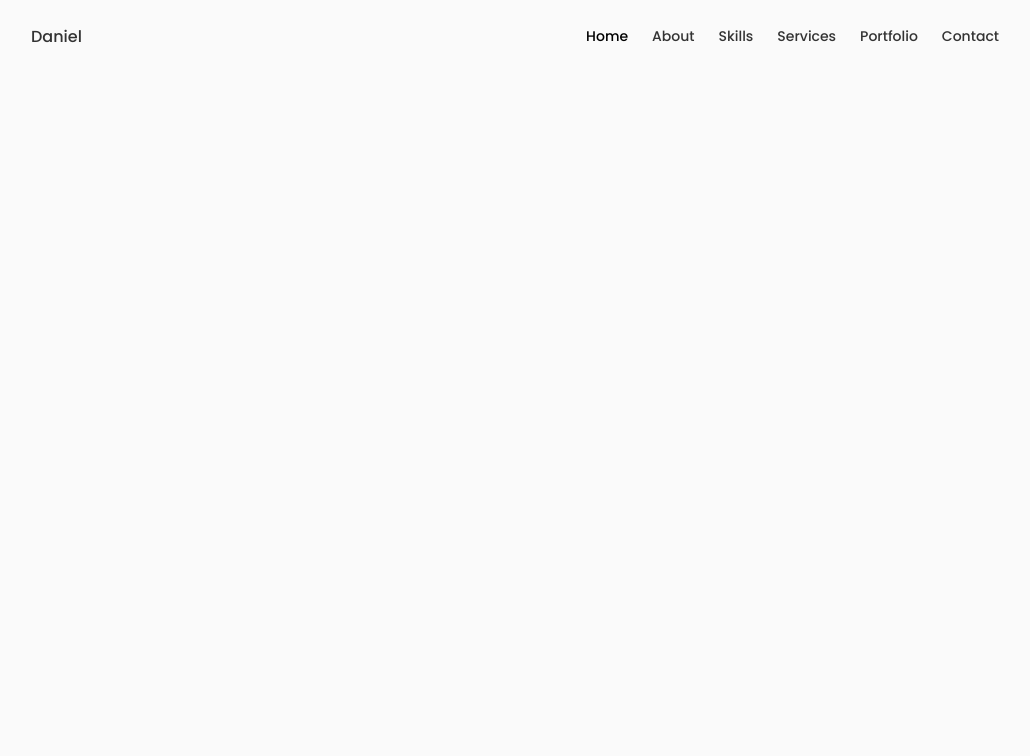
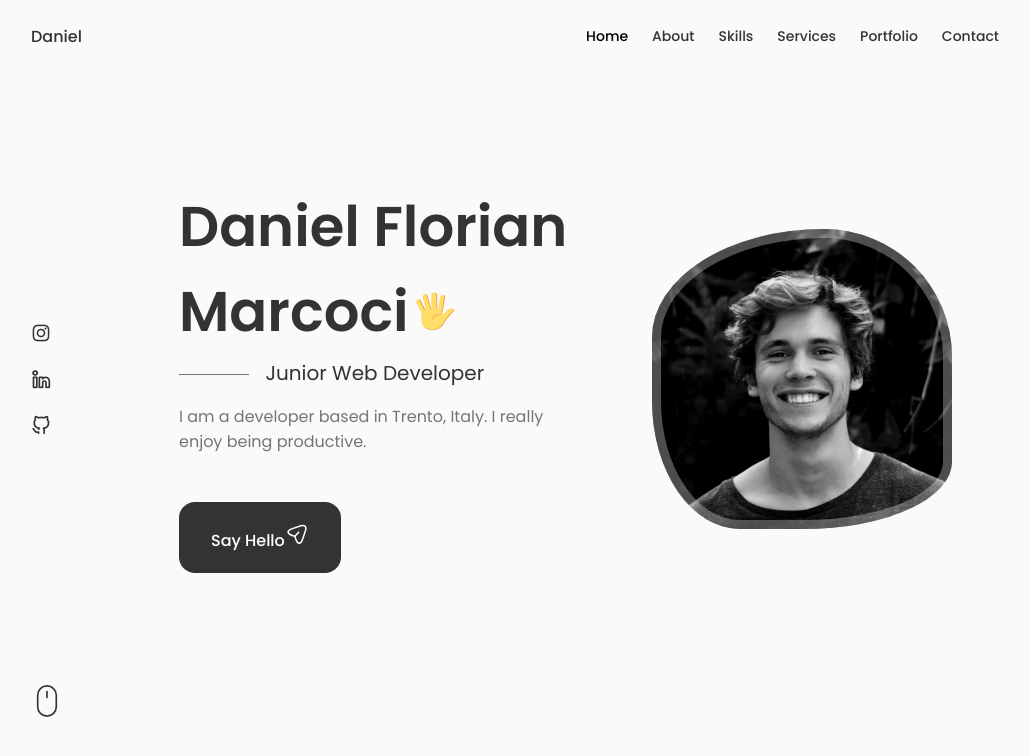
Before and after one commit to WezzieMan/portfolio, a React (Create React App) app: page / in a window 1280 px wide. Shown: the top 756 px of the page, without its empty margins (125-1155 px from the left). Built offline with nearby package versions, Linux system fonts and the light colour scheme.

Commit message:
Done half of the homePage

```diff
--- a/src/App.js
+++ b/src/App.js
@@ -1,10 +1,15 @@
 import Header from "./components/header/Header";
 import "./App.css"
+import Home from "./components/home/Home";
 
 function App() {
   return (
     <>
       <Header />
+
+      <main className="main">
+        <Home />
+      </main>
     </>
   );
 }
--- a/src/components/header/header.css
+++ b/src/components/header/header.css
@@ -30,23 +30,19 @@
   font-weight: var(--font-medium);
   transition: .3s;
 }
-.nav_close, .nav_toggle, .nav_icon {
-  display: none;
-}
+
+.nav_close, .nav_toggle, .nav_icon { display: none; }
+
 
 /* Active link */
-.active-link, .nav_link:hover {
-  color: var(--title-color-dark);
-}
+.active-link, .nav_link:hover { color: var(--title-color-dark); }
+
 
 /*==================== BREAKPOINTS ====================*/
 @media screen and (max-width: 768px) {
   .header {
     top: initial;
     bottom: 0;
-  }
-  .nav {
-    height: var(--header-height);
   }
   .nav_menu {
     position: fixed;
@@ -60,18 +56,15 @@
     transition: .3s;
   }
 
+  .nav { height: var(--header-height); }
+
   /* Show Menu */
-  .show-menu {
-    bottom: 0;
-  }
+  .show-menu { bottom: 0; }
 
   .nav_list {
     display: grid !important;
     grid-template-columns: repeat(3, 1fr);
     gap: 2rem;
-  }
-  .nav_icon {
-    font-size: 1.2rem;
   }
   .nav_close {
     position: absolute;
@@ -81,24 +74,17 @@
     cursor: pointer;
     color: var(--title-color);
   }
-  .nav_close:hover {
-    color: var(--title-color-dark);
+  .nav_toggle {
+    font-size: 1.1rem;
+    cursor: pointer;
   }
-.nav_toggle {
-  font-size: 1.1rem;
-  cursor: pointer;
-}
 
-  .nav_icon, .nav_close, .nav_toggle {
-    display: block;
-  }
+  .nav_icon                          { font-size: 1.2rem; }
+  .nav_close:hover                   { color: var(--title-color-dark); }
+  .nav_icon, .nav_close, .nav_toggle { display: block; }
 }
 
 @media screen and (max-width: 350px) {
-  .nav_menu {
-    padding: 2rem 0.25rem 4rem;
-  }
-  .nav_list {
-    column-gap: 0;
-  }
+  .nav_menu { padding: 2rem 0.25rem 4rem; }
+  .nav_list { column-gap: 0; }
 }
--- /dev/null
+++ b/src/components/home/Data.js
@@ -0,0 +1,84 @@
+const Data = () => {
+  return (
+    <div className="home_data">
+      <h1 className="home_title">Daniel Florian Marcoci
+        <svg
+          width="36"
+          height="36"
+          viewBox="0 0 48 48"
+          fill="none"
+          xmlns="http://www.w3.org/2000/svg"
+          class="home_hand"
+        >
+          <path
+            d="M25.4995 32.0305L31.3495 33.1555L36.1495 8.48051C36.4495 6.83051 35.3995 5.18051 33.8245 4.88051C32.1745 4.58051 30.5995 5.70551 30.2995 7.35551L25.4995 32.0305Z"
+            fill="#FFDD67"
+          ></path>
+          <path
+            d="M33.8996 4.88018C33.6746 4.80518 33.5246 4.80518 33.2996 4.80518C34.6496 5.33018 35.3996 6.75518 35.0996 8.25518L30.2996 32.9302L31.3496 33.1552L36.1496 8.48018C36.5246 6.75518 35.4746 5.18018 33.8996 4.88018Z"
+            fill="#EBA352"
+          ></path>
+          <path
+            d="M19.4995 32.7802H26.5495V5.55518C26.5495 3.53018 24.9745 1.80518 23.0245 1.80518C21.1495 1.80518 19.4995 3.45518 19.4995 5.55518V32.7802Z"
+            fill="#FFDD67"
+          ></path>
+          <path
+            d="M23.0995 1.80518C22.9495 1.80518 22.7245 1.80518 22.5745 1.88018C24.2995 2.18018 25.5745 3.68018 25.5745 5.55518V32.8552H26.6245V5.55518C26.6245 3.45518 25.0495 1.80518 23.0995 1.80518Z"
+            fill="#EBA352"
+          ></path>
+          <path
+            d="M15.7495 32.7054L21.7495 31.1304L15.2245 6.30541C14.7745 4.58041 13.0495 3.53041 11.3995 3.90541C9.74948 4.35541 8.77448 6.08041 9.22448 7.80541L15.7495 32.7054Z"
+            fill="#FFDD67"
+          ></path>
+          <path
+            d="M11.3995 3.90541L10.9495 4.13041C12.4495 4.05541 13.7995 5.03041 14.2495 6.60541L20.7745 31.4304L21.8245 31.1304L15.2245 6.30541C14.7745 4.58041 13.0495 3.53041 11.3995 3.90541Z"
+            fill="#EBA352"
+          ></path>
+          <path
+            d="M2.99937 10.355C1.57437 11.03 1.12437 12.83 1.87437 14.33L11.7744 34.055L16.7994 31.505L6.89937 11.78C6.14937 10.28 4.42437 9.68 2.99937 10.355Z"
+            fill="#FFDD67"
+          ></path>
+          <path
+            d="M2.99956 10.355C2.84956 10.43 2.69956 10.505 2.54956 10.655C3.82456 10.28 5.24956 10.955 5.92456 12.305L15.8246 32.03L16.7996 31.58L6.89956 11.78C6.14956 10.28 4.42456 9.68 2.99956 10.355Z"
+            fill="#EBA352"
+          ></path>
+          <path
+            d="M46.2744 22.2801C45.0744 19.9551 41.3244 20.1051 37.4994 24.3051C34.7994 27.2301 34.2744 28.2051 31.5744 28.1301V25.0551C31.5744 25.0551 25.7994 20.7801 14.3244 22.7301C14.3244 22.7301 7.79945 23.6301 7.79945 27.0801C7.79945 27.0801 6.67445 35.4051 8.99945 40.6551C12.4494 48.4551 30.1494 50.4801 35.6994 37.2051C36.8244 34.5801 39.0744 32.6301 41.0994 30.1551C43.4244 27.1551 47.5494 24.7551 46.2744 22.2801Z"
+            fill="#FFDD67"
+          ></path>
+          <path
+            d="M46.2745 22.28C46.0495 21.83 45.7495 21.53 45.3745 21.23C45.4495 21.305 45.5245 21.38 45.5245 21.53C46.7995 24.08 42.6745 26.405 40.1995 29.405C38.1745 31.88 35.9245 33.83 34.7995 36.455C29.9995 47.93 16.0495 47.93 10.1995 42.68C15.5245 48.68 30.5245 49.28 35.5495 37.205C36.6745 34.58 38.9245 32.63 40.9495 30.155C43.4245 27.155 47.5495 24.755 46.2745 22.28ZM32.3245 28.13C27.4495 26.33 18.7495 29.63 19.9495 38.405C19.9495 30.23 27.3745 28.205 31.4245 28.205C32.0245 28.13 32.3245 28.13 32.3245 28.13Z"
+            fill="#EBA352"
+          ></path>
+        </svg>
+      </h1>
+
+      <h3 className="home_subtitle">Junior Web Developer</h3>
+      <p className="home_description">I am a developer based in Trento, Italy. I really enjoy being productive.</p>
+
+      <a href="#contact" className="button button-flex">
+        Say Hello
+        <svg
+          class="button__icon"
+          xmlns="http://www.w3.org/2000/svg"
+          width="24"
+          height="24"
+          viewBox="0 0 24 24"
+          fill="none"
+        >
+          <path
+            d="M14.2199 21.9352C13.0399 21.9352 11.3699 21.1052 10.0499 17.1352L9.32988 14.9752L7.16988 14.2552C3.20988 12.9352 2.37988 11.2652 2.37988 10.0852C2.37988 8.91525 3.20988 7.23525 7.16988 5.90525L15.6599 3.07525C17.7799 2.36525 19.5499 2.57525 20.6399 3.65525C21.7299 4.73525 21.9399 6.51525 21.2299 8.63525L18.3999 17.1252C17.0699 21.1052 15.3999 21.9352 14.2199 21.9352ZM7.63988 7.33525C4.85988 8.26525 3.86988 9.36525 3.86988 10.0852C3.86988 10.8052 4.85988 11.9052 7.63988 12.8252L10.1599 13.6652C10.3799 13.7352 10.5599 13.9152 10.6299 14.1352L11.4699 16.6552C12.3899 19.4352 13.4999 20.4252 14.2199 20.4252C14.9399 20.4252 16.0399 19.4352 16.9699 16.6552L19.7999 8.16525C20.3099 6.62525 20.2199 5.36525 19.5699 4.71525C18.9199 4.06525 17.6599 3.98525 16.1299 4.49525L7.63988 7.33525Z"
+            fill="var(--container-color)"
+          ></path>
+          <path
+            d="M10.11 14.7052C9.92005 14.7052 9.73005 14.6352 9.58005 14.4852C9.29005 14.1952 9.29005 13.7152 9.58005 13.4252L13.16 9.83518C13.45 9.54518 13.93 9.54518 14.22 9.83518C14.51 10.1252 14.51 10.6052 14.22 10.8952L10.64 14.4852C10.5 14.6352 10.3 14.7052 10.11 14.7052Z"
+            fill="var(--container-color)"
+          ></path>
+        </svg>
+      </a>
+    </div>
+    );
+}
+
+
+export default Data;
--- /dev/null
+++ b/src/components/home/Home.js
@@ -0,0 +1,24 @@
+import Data from "./Data";
+import "./home.css"
+import ScrollDown from "./ScrollDown";
+import Socials from "./Socials";
+
+const Home = () => {
+  return (
+    <section className="home section" id="home">
+      <div className="home_container container grid">
+        <div className="home_content grid">
+          <Socials />
+
+          <div className="home_img"></div>
+
+          <Data />
+        </div>
+
+      <ScrollDown />
+      </div>
+    </section>
+  );
+}
+
+export default Home;
--- /dev/null
+++ b/src/components/home/ScrollDown.js
@@ -0,0 +1,47 @@
+const ScrollDown = () => {
+  return (
+    <div className="home_scroll">
+      <a href="" className="home_scroll-button button-flex">
+        <svg
+          width="32px"
+          height="32px"
+          class="home__scroll-mouse"
+          viewBox="0 0 247 390"
+          version="1.1"
+          xmlns="http://www.w3.org/2000/svg"
+          xmlnsXlink="http://www.w3.org/1999/xlink"
+          style={{
+            fillRule: "evenodd",
+            clipRule: "evenodd",
+            strokeLinecap: "round",
+            strokeLinejoin: "round",
+            strokeMiterlimit: "1.5",
+
+          }}
+        >
+          <path
+            class="wheel"
+            d="M123.359,79.775l0,72.843"
+            style={{
+              fill: "none",
+              stroke: "var(--title-color)",
+              strokeWidth: "20px",
+            }}
+
+          ></path>
+          <path
+            id="mouse"
+            d="M236.717,123.359c0,-62.565 -50.794,-113.359 -113.358,-113.359c-62.565,0 -113.359,50.794 -113.359,113.359l0,143.237c0,62.565 50.794,113.359 113.359,113.359c62.564,0 113.358,-50.794 113.358,-113.359l0,-143.237Z"
+            style={{
+              fill: "none",
+              stroke: "var(--title-color",
+              strokeWidth: "20px",
+            }}
+          ></path>
+        </svg>
+      </a>
+    </div>
+  );
+}
+
+export default ScrollDown;
--- /dev/null
+++ b/src/components/home/Socials.js
@@ -0,0 +1,19 @@
+const Socials = () => {
+  return (
+    <div className="home_social">
+      <a href="https://www.instagram.com/daniel_marcoci/" className="home_social-icon" target="_blank">
+        <i class="uil uil-instagram"></i>
+      </a>
+
+      <a href="https://www.linkedin.com/in/daniel-marcoci-19459b212/" className="home_social-icon" target="_blank">
+        <i class="uil uil-linkedin-alt"></i>
+      </a>
+
+      <a href="https://github.com/WezzieMan" className="home_social-icon" target="_blank">
+        <i class="uil uil-github-alt"></i>
+      </a>
+    </div>
+  );
+}
+
+export default Socials;
--- /dev/null
+++ b/src/components/home/home.css
@@ -0,0 +1,76 @@
+.home_container {
+  row-gap: 7rem;
+}
+.home_content {
+  grid-template-columns: 116px repeat(2, 1fr);
+  padding-top: 5.5rem;
+  column-gap: 2rem;
+  align-items: center;
+}
+.home_social {
+  display: grid;
+  grid-template-columns: max-content;
+  gap: 1rem;
+}
+.home_social-icon {
+  font-size: 1.25rem;
+  color: var(--title-color);
+}
+.home_social-icon:hover {
+  color: var(--title-color-dark);
+}
+.home_title {
+  font-size: var(--big-font-size);
+  margin-bottom: var(--mb-0-25);
+}
+.home_hand {
+  width: 40px;
+  height: 40px;
+  margin-left: .4rem;
+}
+.home_subtitle {
+  position: relative;
+  font-size: var(--h3-font-size);
+  padding-left: 5.4rem;
+  font-weight: var(--font-normal);
+  margin-bottom: var(--mb-1);
+}
+.home_subtitle::before {
+  content: '';
+  position: absolute;
+  width: 70px;
+  height: 1px;
+  background-color: var(--text-color);
+  left: 0;
+  top: 1rem;
+}
+.home_description {
+  max-width: 400px;
+  margin-bottom: var(--mb-3);
+}
+.home_img {
+  background: url(../../assets/profile.jpg);
+  background-repeat: no-repeat;
+  background-position: center;
+  background-size: cover;
+  box-shadow: inset 0 0 0 9px rgb(255 255 255 / 30%);
+  order: 1;
+  justify-self: center;
+  width: 300px;
+  height: 300px;
+  animation: profile_animate 8s ease-in-out infinite 1s;
+}
+
+@keyframes profile_animate {
+  0% {
+    border-radius: 70% 40% 30% 70%/60% 30% 70% 40%;;
+  }
+
+  50% {
+    border-radius: 80% 60% 70% 40%/50% 60% 30% 60%;;
+  }
+
+  100% {
+    border-radius: 70% 40% 30% 70%/60% 30% 70% 40%;;
+  }
+}
```
